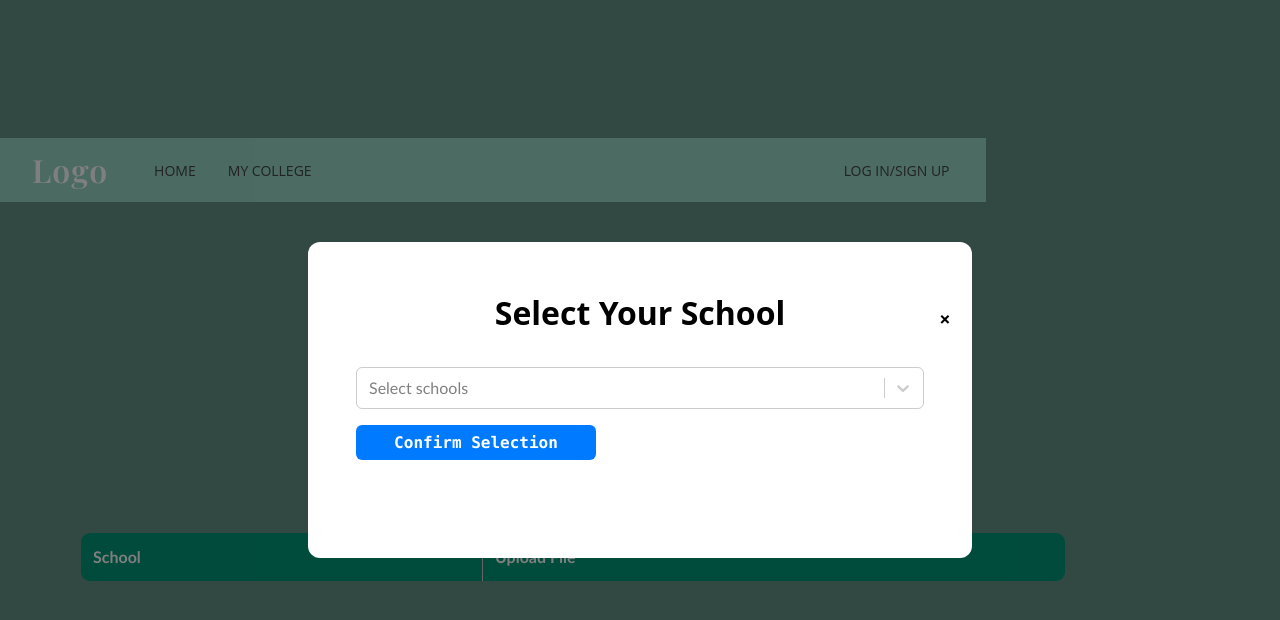
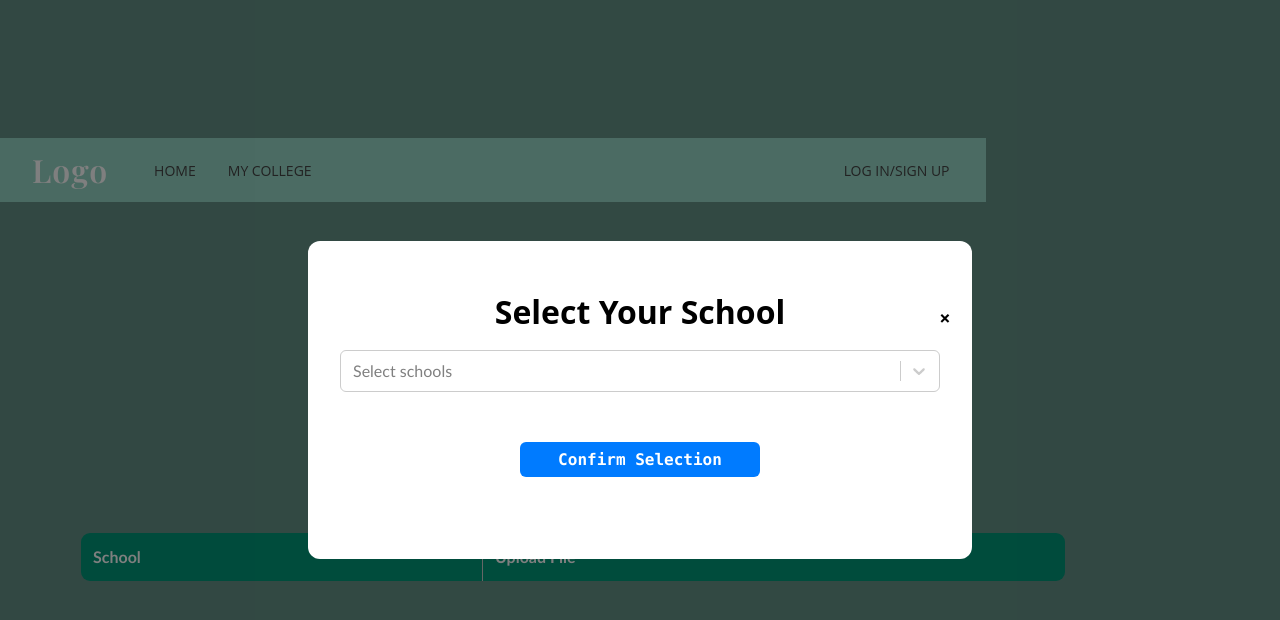
Before and after one commit to NetThi123/BitCamp2025, a React (Vite) app in the folder my-app/: page /colleges in a window 1280 px wide. Both pictures are taken after a click on the button "+ Add School". Shown: the top 620 px of the page. Built offline with nearby package versions, Linux system fonts and the light colour scheme.

Commit message:
centered the button for confirm selection on the university dropdown popup

```diff
--- a/my-app/src/pages/College_Finder.jsx
+++ b/my-app/src/pages/College_Finder.jsx
@@ -111,17 +111,17 @@ function CollegeDropdown({ onSelect }) {
   };
 
   return (
-    <div style={{ padding: '1rem' }}>
+    <div style={{ marginTop: '0.5rem'}}>
       <Select
         styles={customStyles}
         options={schools}
         onChange={handleChange}
         placeholder="Select schools"
       />
+      <div style={{ display: 'flex', justifyContent: 'center' }}>
   <button
     onClick={handleAddSchools}
     style={{
-          marginTop: '1rem',
       backgroundColor: '#007bff',
       color: '#fff',
       border: 'none',
@@ -134,6 +134,7 @@ function CollegeDropdown({ onSelect }) {
     Confirm Selection
   </button>
 </div>
+</div>
   );
 }
 
--- a/my-app/src/pages/MyCollege_PopUp.jsx
+++ b/my-app/src/pages/MyCollege_PopUp.jsx
@@ -6,10 +6,11 @@ function MyCollege_PopUp({ isOpen, onClose, children }) {
   return (
     <div className="modal-overlay">
       <div className="modal-content">
-        <h2>Select Your School</h2>
-        <button className="modal-close-btn" onClick={onClose}>
+      <button className="modal-close-btn" onClick={onClose}>
         &times;
         </button>
+        <h2>Select Your School</h2>
+
         {children}
       </div>
     </div>
```
Lines whose indentation alone changed are shown as unchanged.
